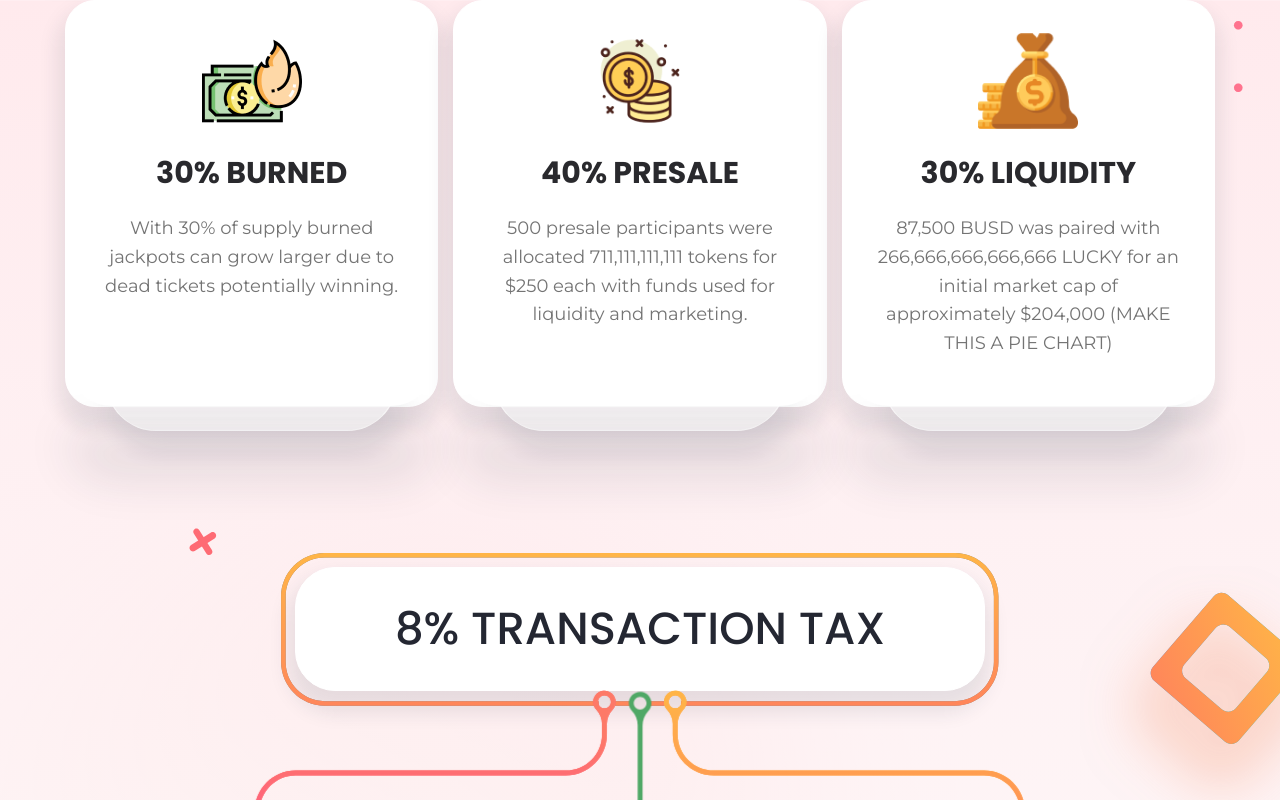
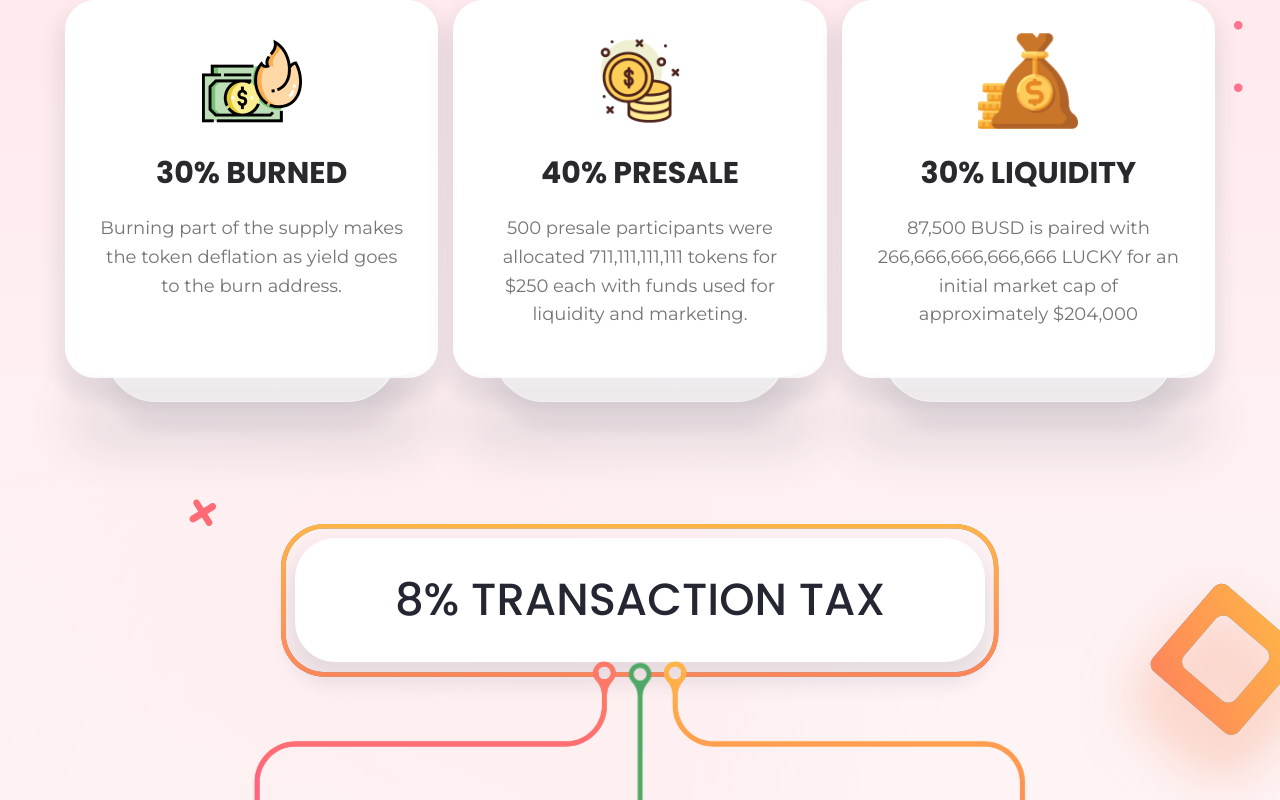
Before and after one commit to luckyBSC/Lucky-UI, a React (Create React App) app: page / in a window 1280 px wide. Shown: the part 3473-4273 px from the top of the page. Built offline with nearby package versions, Linux system fonts and the light colour scheme.

Commit message:
Update index.jsx

```diff
--- a/src/pages/LandingPage/sections/Tokenomics/index.jsx
+++ b/src/pages/LandingPage/sections/Tokenomics/index.jsx
@@ -69,8 +69,7 @@ const Tokenomics = () => {
                         <img src={Token1} alt='token logo' />
                         <div className='title'>30% BURNED</div>
                         <p>
-                            With 30% of supply burned jackpots can grow larger
-                            due to dead tickets potentially winning.
+                            Burning part of the supply makes the token deflation as yield goes to the burn address.
                         </p>
                     </div>
                     <div
@@ -94,9 +93,9 @@ const Tokenomics = () => {
                         <img src={Token3} alt='token logo' />
                         <div className='title'>30% LIQUIDITY</div>
                         <p>
-                            87,500 BUSD was paired with 266,666,666,666,666
+                            87,500 BUSD is paired with 266,666,666,666,666
                             LUCKY for an initial market cap of approximately
-                            $204,000 (MAKE THIS A PIE CHART)
+                            $204,000
                         </p>
                     </div>
                 </div>
```
